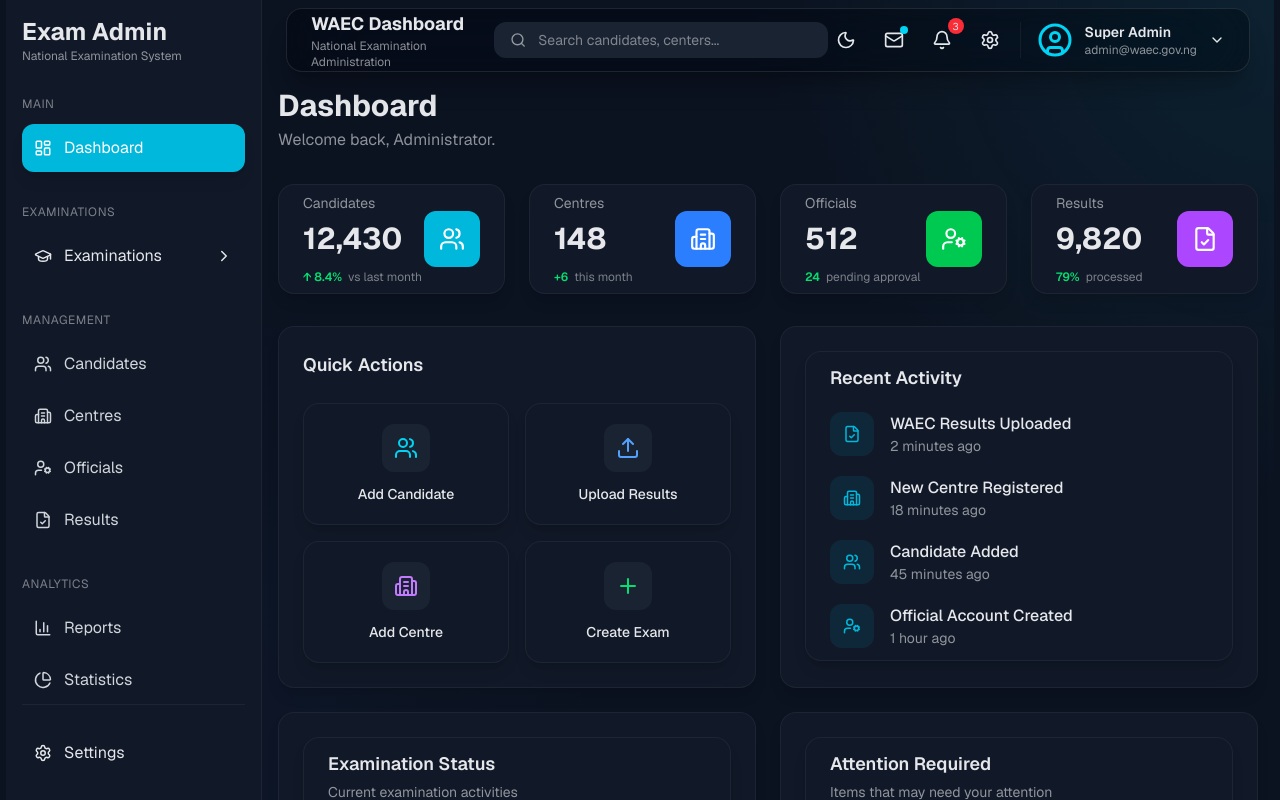
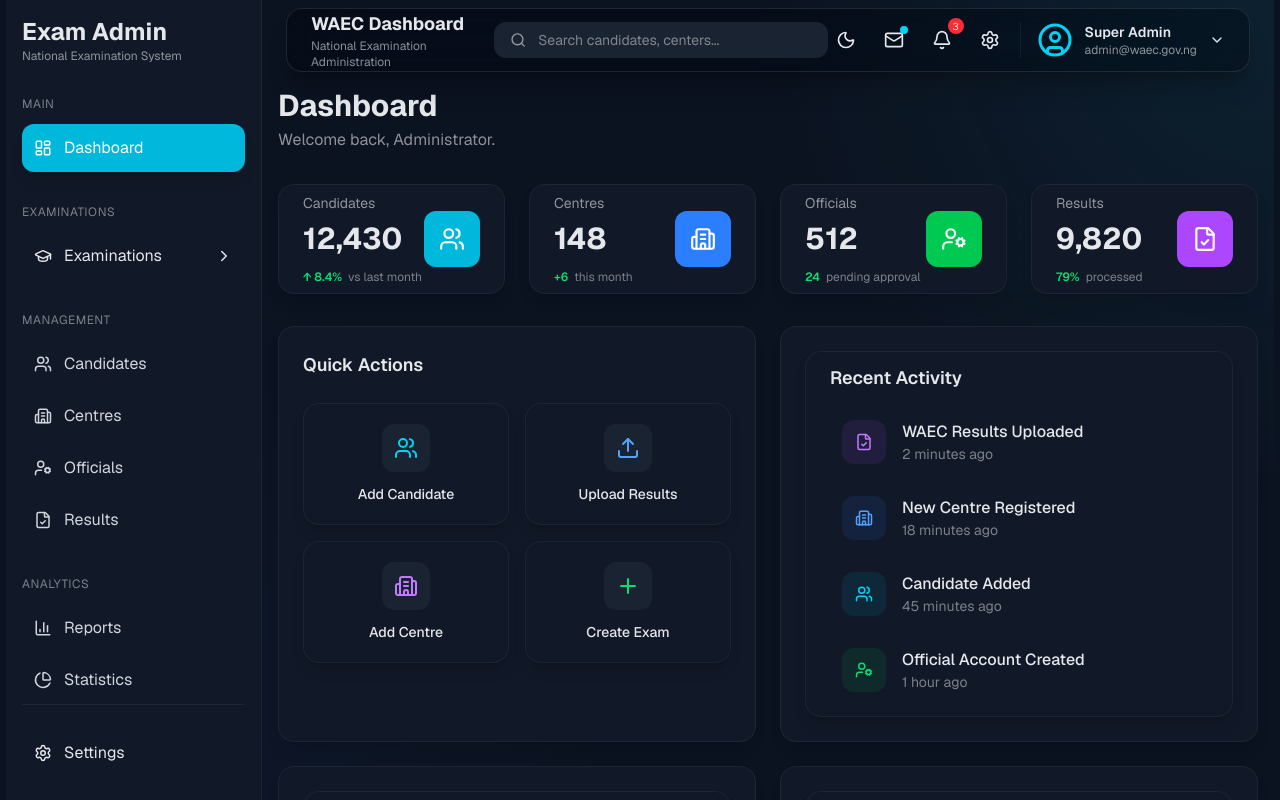
Before and after one commit to yellowflash-1992/Exam-Admin-Dashboard, a Next.js app in the folder my-app/: page /dashboard in a window 1280 px wide. Built offline with nearby package versions, Linux system fonts and the light colour scheme.

Commit message:
polish dashboard recent activity

```diff
--- a/my-app/components/dashboard/RecentActivity.tsx
+++ b/my-app/components/dashboard/RecentActivity.tsx
@@ -3,40 +3,57 @@
   Building2,
   Users,
   UserCog,
+  LucideIcon,
 } from "lucide-react";
 import Card from "../ui/Card";
 
-const activities = [
+type Activity = {
+  title: string;
+  subtitle: string;
+  icon: LucideIcon;
+  color: string;
+  background: string;
+};
+
+const activities: Activity[] = [
   {
     title: "WAEC Results Uploaded",
     subtitle: "2 minutes ago",
     icon: FileCheck,
+    color: "text-purple-400",
+    background: "bg-purple-500/10",
   },
   {
     title: "New Centre Registered",
     subtitle: "18 minutes ago",
     icon: Building2,
+    color: "text-blue-400",
+    background: "bg-blue-500/10",
   },
   {
     title: "Candidate Added",
     subtitle: "45 minutes ago",
     icon: Users,
+    color: "text-cyan-400",
+    background: "bg-cyan-500/10",
   },
   {
     title: "Official Account Created",
     subtitle: "1 hour ago",
     icon: UserCog,
+    color: "text-green-400",
+    background: "bg-green-500/10",
   },
 ];
 
 export default function RecentActivity() {
   return (
     <Card hover className="py-3">
-      <h2 className="text-lg font-semibold mb-5">
+      <h2 className="text-lg font-semibold mb-4">
         Recent Activity
       </h2>
 
-      <div className="space-y-5">
+      <div className="space-y-2">
         {activities.map((activity) => {
           const Icon = activity.icon;
 
@@ -47,24 +64,27 @@
                 flex
                 items-center
                 gap-4
+                p-3
+                rounded-xl
+                transition-all
+                duration-200
+                hover:bg-[var(--muted)]
               "
             >
               <div
-                className="
+                className={`
                   w-11
                   h-11
                   shrink-0
                   rounded-xl
-                  bg-cyan-500/10
                   flex
                   items-center
                   justify-center
-                "
+                  ${activity.background}
+                  ${activity.color}
+                `}
               >
-                <Icon
-                  size={18}
-                  className="text-cyan-500"
-                />
+                <Icon size={18} />
               </div>
 
               <div className="min-w-0">
@@ -72,7 +92,7 @@
                   {activity.title}
                 </p>
 
-                <p className="text-sm opacity-60">
+                <p className="text-sm opacity-50">
                   {activity.subtitle}
                 </p>
               </div>
```
